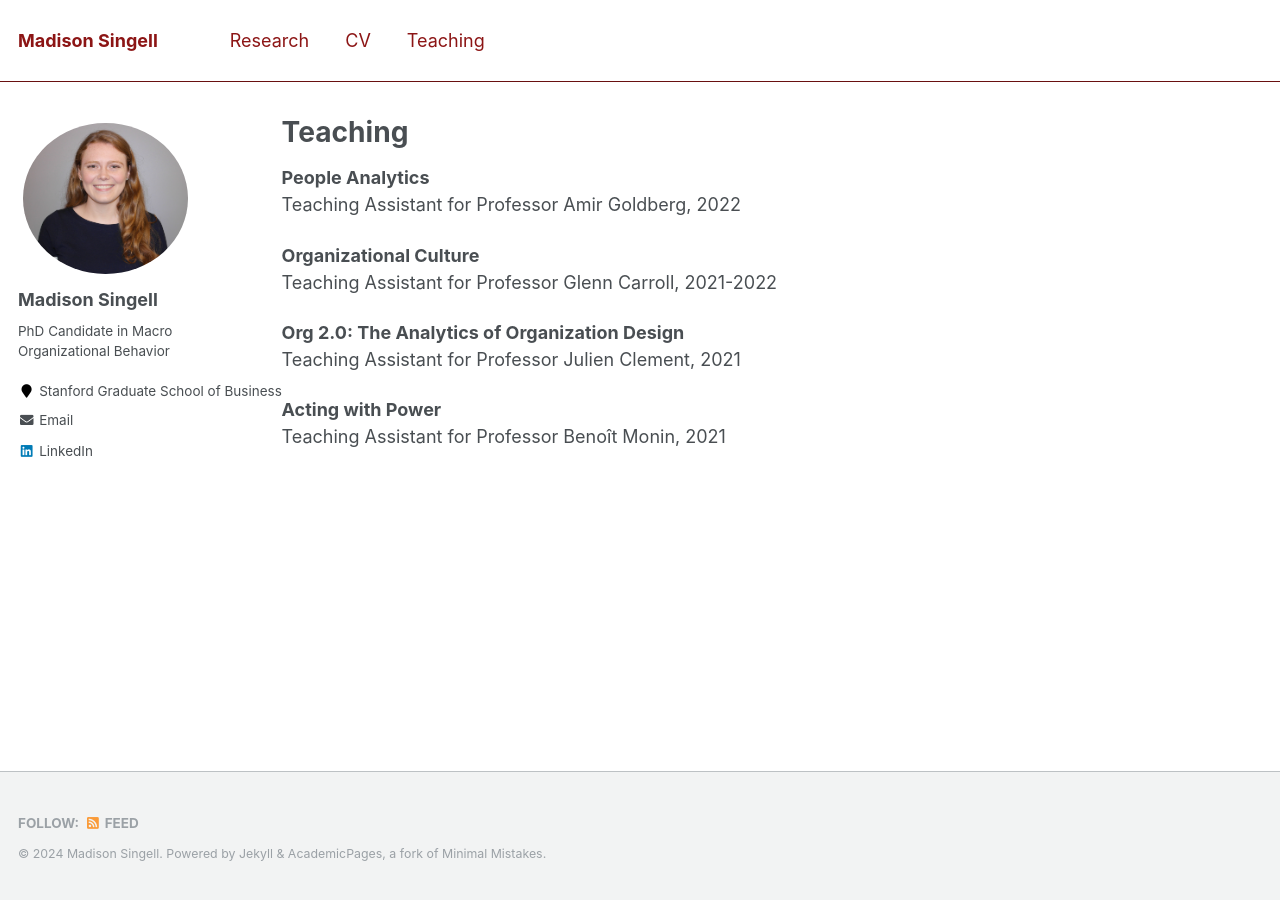
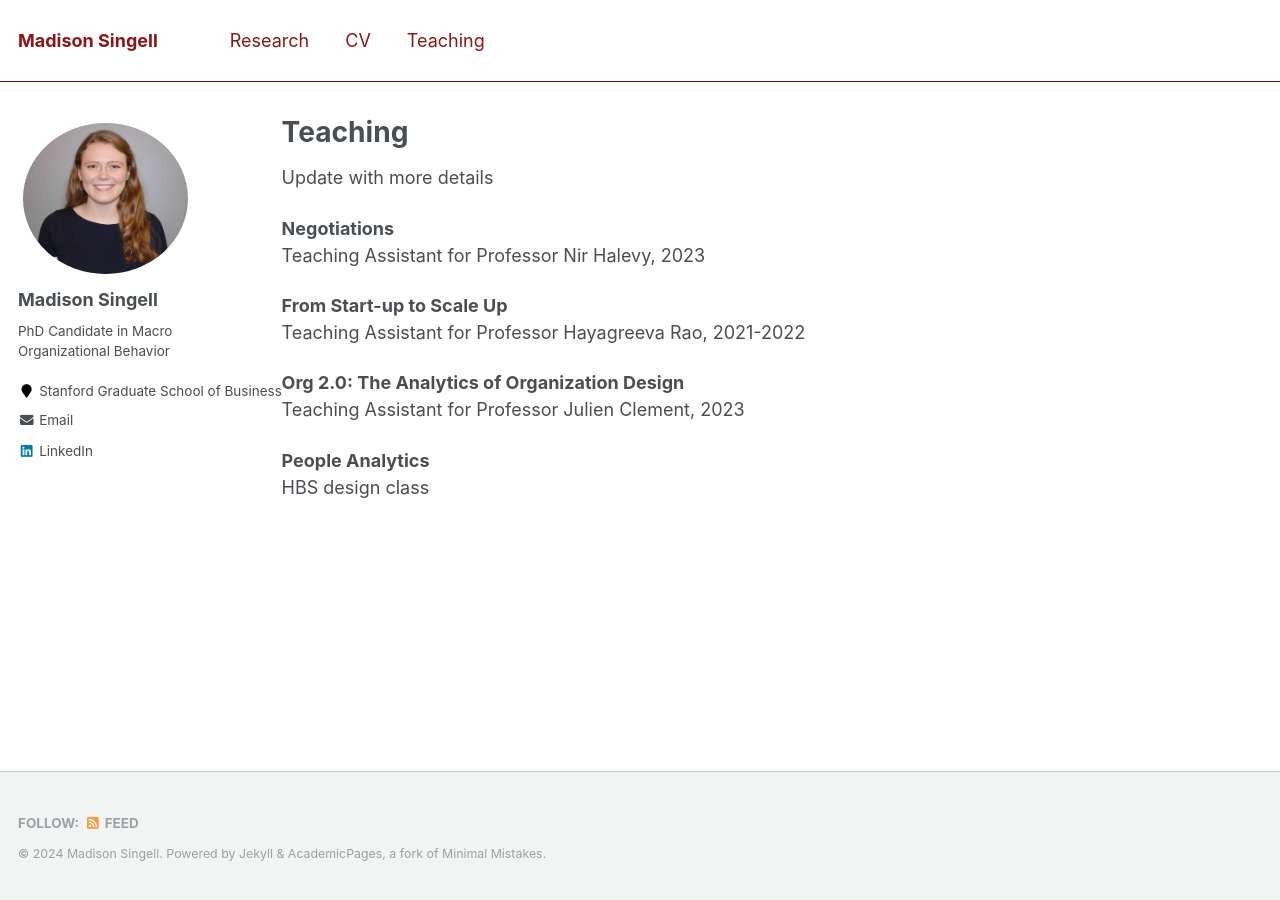
Before and after one commit to mhsingell/mhsingell.github.io, a Jekyll site: the page built from _pages/teaching.md, in a window 1280 px wide. Built offline with Jekyll 4.4.1, drawn with Linux system fonts in a browser that asks for light colours.

Commit message:
Teaching Update

```diff
--- a/_pages/teaching.md
+++ b/_pages/teaching.md
@@ -5,17 +5,19 @@ permalink: /teaching/
 author_profile: true
 ---
 
-**People Analytics**\
-Teaching Assistant for Professor Amir Goldberg, 2022
+Update with more details
+
+**Negotiations**\
+Teaching Assistant for Professor Nir Halevy, 2023
 
 
-**Organizational Culture**\
-Teaching Assistant for Professor Glenn Carroll, 2021-2022
+**From Start-up to Scale Up**\
+Teaching Assistant for Professor Hayagreeva Rao, 2021-2022
 
 
 **Org 2.0: The Analytics of Organization Design**\
-Teaching Assistant for Professor Julien Clement, 2021
+Teaching Assistant for Professor Julien Clement, 2023
 
 
-**Acting with Power**\
-Teaching Assistant for Professor Benoît Monin, 2021
+**People Analytics**\
+HBS design class
```
